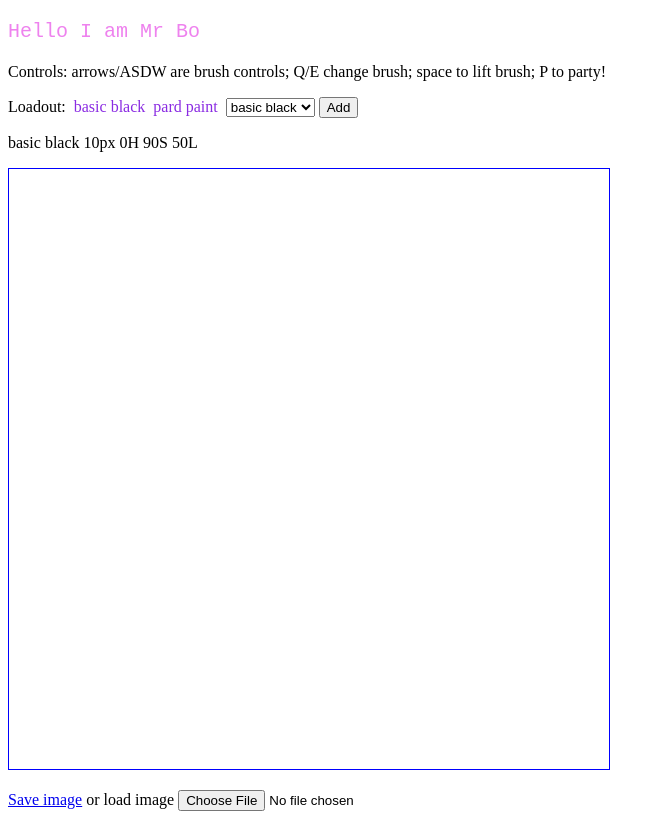
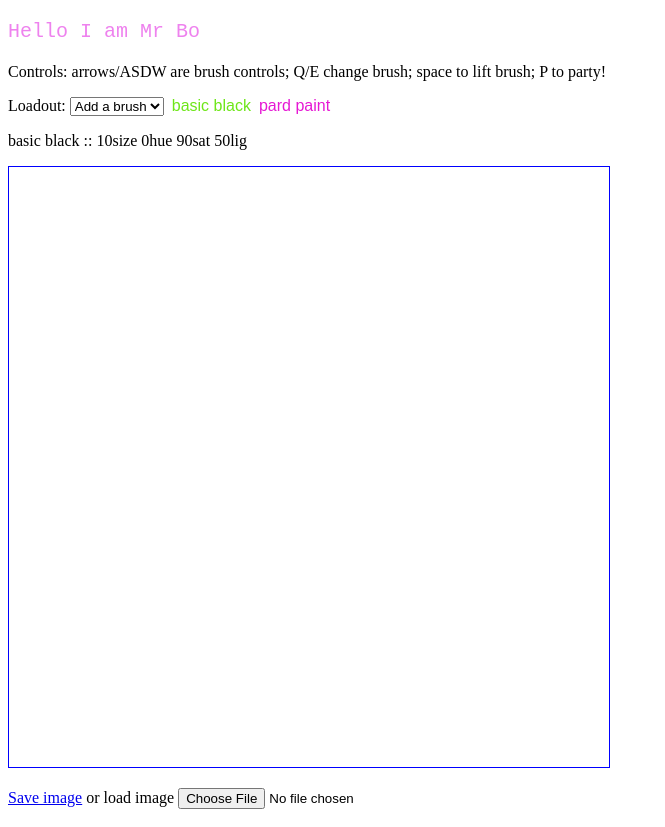
Before and after one commit to dxnn/partypaint, a plain HTML site: page index.html in a window 1280 px wide. Shown: the whole page, without its empty margins (0-665 px from the left). Drawn offline with Linux system fonts and the light colour scheme.

Commit message:
QoL and fancy brush names

```diff
--- a/index.html
+++ b/index.html
@@ -12,7 +12,7 @@
     }
 
     .loaded {
-      color: blueviolet;
+      font-family: fantasy;
       margin: 0.25em;
     }
 
@@ -30,8 +30,8 @@
   <p>Controls: arrows/ASDW are brush controls; Q/E change brush; space to lift brush; P to party!</p>
 
   <p>Loadout:
+    <select id="options"></select>
     <span id="loaded"></span>
-    <select id="options"></select> <button id="add_brush">Add</button>
   </p>
 
   <p id="mode"></p>
--- a/main.js
+++ b/main.js
@@ -68,12 +68,12 @@ let brushes = [
             }
   },
   { 'name': 'miniflood'
-  , 'vals': {'liveness': 10}
-  , 'upup': v => v.liveness += 1
-  , 'down': v => v.liveness -= 1
+  , 'vals': {'liv': 31}
+  , 'upup': v => v.liv += 1
+  , 'down': v => v.liv -= 1
   , 'left': v => v.hue = (v.hue + 10) % 101
   , 'righ': v => v.lig = (v.lig + 10) % 101
-  , 'pynt': (e,v) => {ctx.fillStyle = filler(v.hue, 90, v.lig, 98); clear(e,v); fill(e,v)}
+  , 'pynt': (e,v) => {ctx.fillStyle = filler(v.hue, 90, v.lig, 98); clear(e,{size:1}); fill(e,{size:1})}
   , 'pard': (data, i, v) => {
               if(data[i + 3] === 250) {
                 let rand = Math.floor(Math.random() * 4)
@@ -84,7 +84,7 @@ let brushes = [
                   data[n + 2] = (data[i + 2] + 1) % 256 // blue
                   data[n + 3] = data[i + 3]
                 }
-                if(1 > Math.random() * v.liveness) {
+                if(1 > Math.random() * v.liv/10) {
                   data[n + 3] = 255
                 }
               }
@@ -96,23 +96,18 @@ let brushes = [
 document.addEventListener('keydown', e => {
   if(e.code === 'ArrowUp' || e.code === 'KeyW') {
     brush?.upup?.(vals)
-    e.preventDefault()
   }
   if(e.code === 'ArrowDown' || e.code === 'KeyS') {
     brush?.down?.(vals)
-    e.preventDefault()
   }
   if(e.code === 'ArrowLeft' || e.code === 'KeyA') {
     brush?.left?.(vals)
-    e.preventDefault()
   }
   if(e.code === 'ArrowRight' || e.code === 'KeyD') {
     brush?.righ?.(vals)
-    e.preventDefault()
   }
   if(e.code === 'Space') {
     lift = (lift + 1) % 2
-    e.preventDefault()
   }
   if(e.code === 'KeyP') {
     party = (party + 1) % 2
@@ -125,6 +120,9 @@ document.addEventListener('keydown', e => {
     bnum = (bnum + 1) % loadout.length
     brush = loadout[bnum]
   }
+
+  if(['Space', 'ArrowUp', 'ArrowDown', 'ArrowLeft', 'ArrowRight'].includes(e.code))
+    e.preventDefault()
 
   show_mode()
 })
@@ -184,16 +182,18 @@ function load(t) {
   let img = new Image()
   img.src = URL.createObjectURL(file)
   img.onload = _ => ctx.drawImage(img, 0, 0)
+  el('import').blur()
 }
 
 function show_brushes() {
   let sel = el('options')
-  sel.innerHTML = brushes.map(b => `<option>${b.name}</option>`).join('')
+  sel.innerHTML = '<option>Add a brush</option>' + brushes.map(b => `<option>${b.name}</option>`).join('')
 }
 
 function show_mode() {
-  el('mode').innerHTML = `${lift&&'invisible'||''} ${party&&'PARTY!!!'||''} ${brush.name}
-                          ${vals.size}px ${vals.hue}H ${vals.sat}S ${vals.lig}L`
+  el('mode').innerHTML  = `${lift&&'invisible'||''} ${party&&'PARTY!!!'||''} ${brush.name} :: `
+  for(k in vals)
+    el('mode').innerHTML += `${vals[k]}${k} `
 }
 
 function set_loadout() {
@@ -209,16 +209,19 @@ function set_loadout() {
       pardfun = pardfun === noop ? brush.pard : par(pardfun, brush.pard)
     if(brush.vals)
       vals = {...brush.vals, ...vals}
-    el('loaded').innerHTML += `<span class="loaded" fwump="${b}">${brush.name}</span>`
+    el('loaded').innerHTML += `<span class="loaded" fwump="${b}" style="color: hsl(${[...brush.name].map(c=>c.charCodeAt(0)-90).reduce((acc,n)=>acc+n*7,0)}, 80%, 50%)">${brush.name}</span>`
   }
   if(!brush)
     brush = loadout[0]
+  show_mode()
 }
 
 function add_brush(e) {
-  let index = el('options').selectedIndex
+  let index = +el('options').selectedIndex - 1
   loadout.push(brushes[index])
   set_loadout()
+  el('options').selectedIndex = 0
+  el('options').blur()
 }
 
 function rm_brush(e) {
@@ -237,7 +240,7 @@ function go(f) {
 
 el('export').addEventListener('click', save)
 el('import').addEventListener('change', load)
-el('add_brush').addEventListener('click', add_brush)
+el('options').addEventListener('change', add_brush)
 el('loaded').addEventListener('click', rm_brush)
 
 set_loadout()
```
